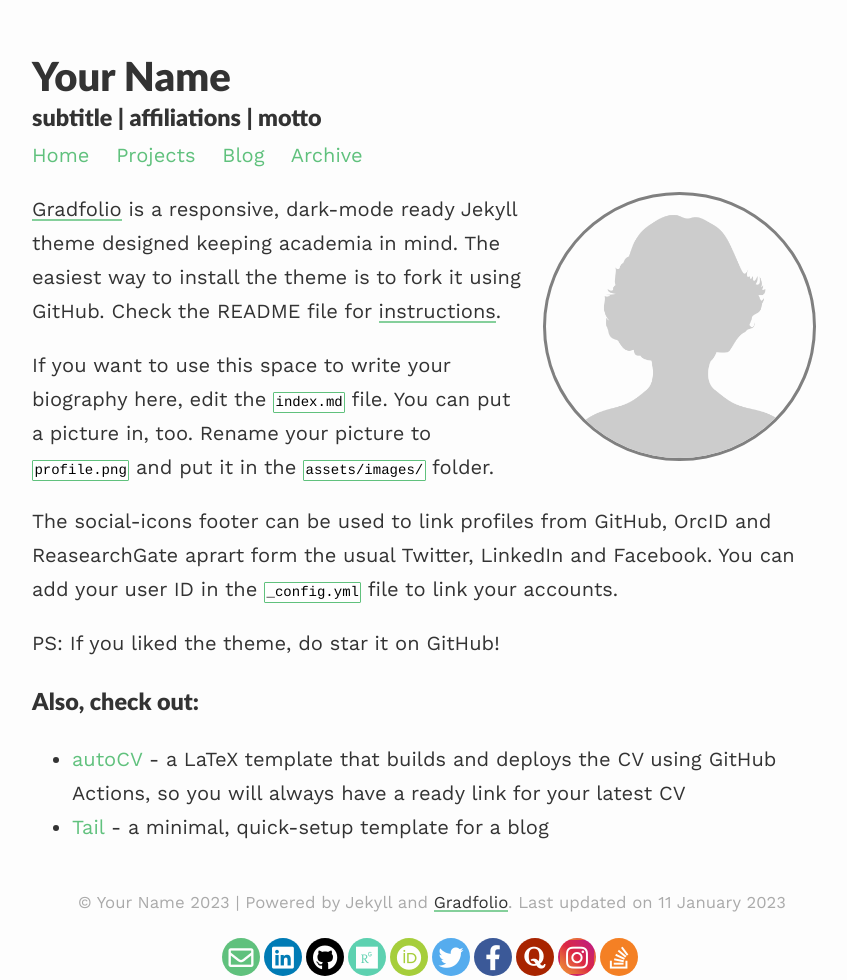
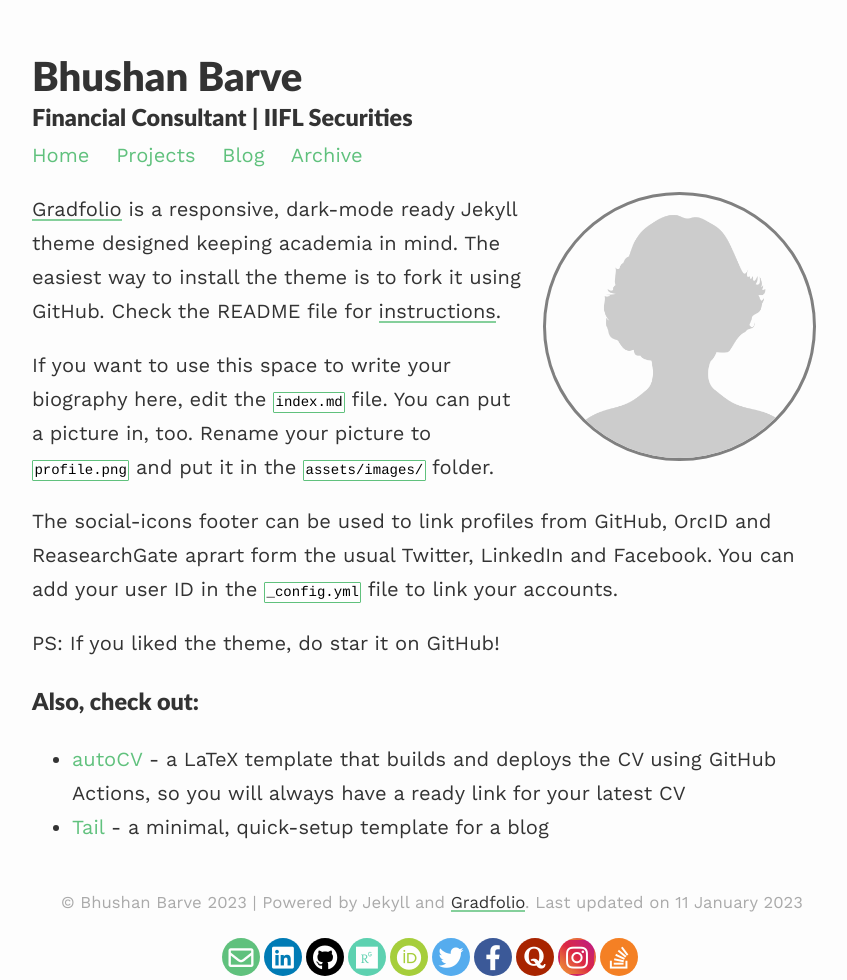
Before and after one commit to bhushanbarve/iifl, a Jekyll site: the page built from index.md, in a window 1280 px wide. Shown: the whole page, without its empty margins (208-1055 px from the left). Built offline with Jekyll 4.4.1, drawn with Linux system fonts in a browser that asks for light colours; nearby versions of some CDN libraries.

Commit message:
Update _config.yml

```diff
--- a/_config.yml
+++ b/_config.yml
@@ -1,9 +1,9 @@
 ### your site title here
 
-title: Your Name
-description: subtitle | affiliations | motto
+title: Bhushan Barve
+description: Financial Consultant | IIFL Securities
 
-baseurl: "/iifl" #name of GitHub repository
+baseurl: "/" #name of GitHub repository
 url: "" #custom url to be used instead of GitHub repository
 email: "bhushan_barve@hotmail.com"
 
```
